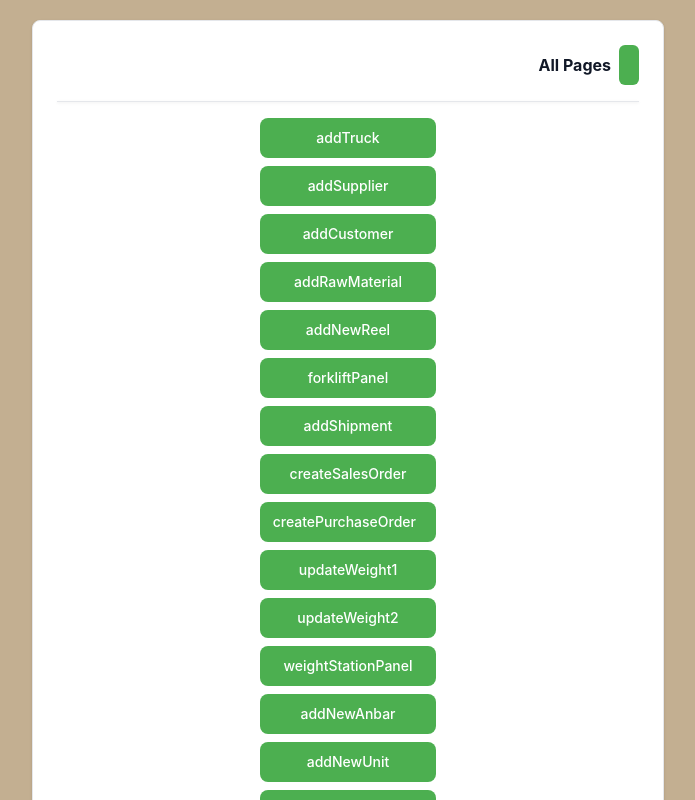
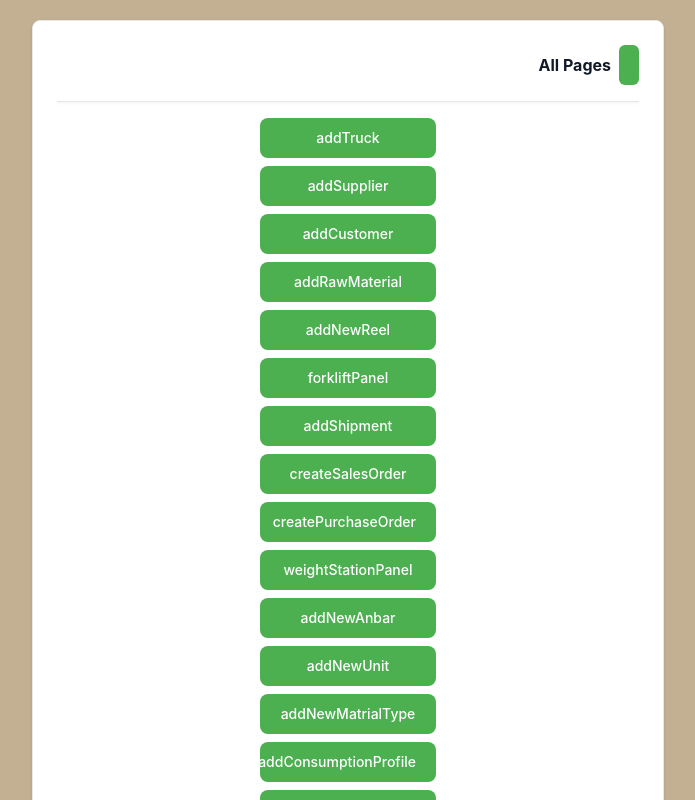
Before and after one commit to amirholakoo/ISMv900, a Vue app in the folder frontend/: page /myapp in a window 1280 px wide. Shown: the top 800 px of the page, without its empty margins (292-987 px from the left). Built offline with nearby package versions, Linux system fonts and the light colour scheme; what vue3-html2canvas would draw is missing.

Commit message:
removed weights components

```diff
--- a/frontend/src/components/admin/AllPages.vue
+++ b/frontend/src/components/admin/AllPages.vue
@@ -63,14 +63,6 @@ export default {
           name: 'createPurchaseOrder',
         },
         {
-          path: '/myapp/updateWeight1/',
-          name: 'updateWeight1',
-        },
-        {
-          path: '/myapp/updateWeight2/',
-          name: 'updateWeight2',
-        },
-        {
           path: '/myapp/weightStationPanel/',
           name: 'weightStationPanel',
         },
```
